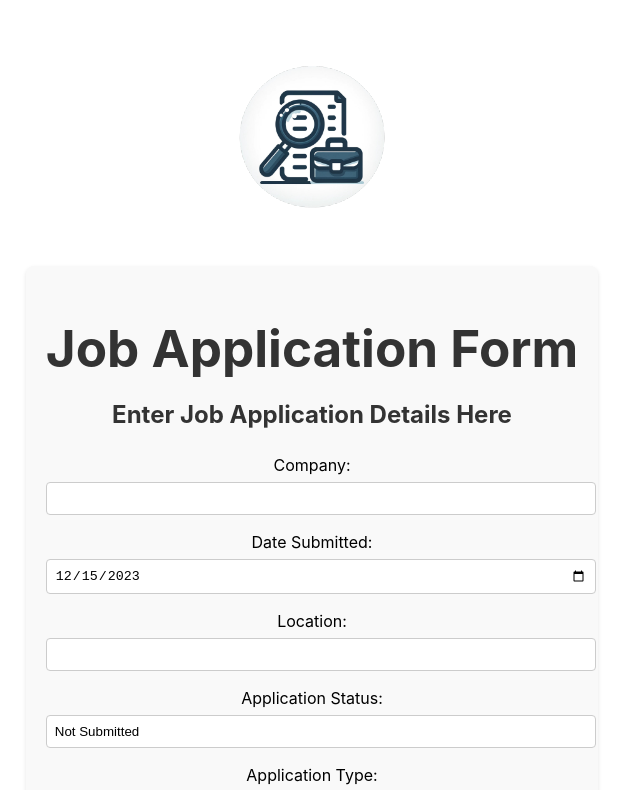
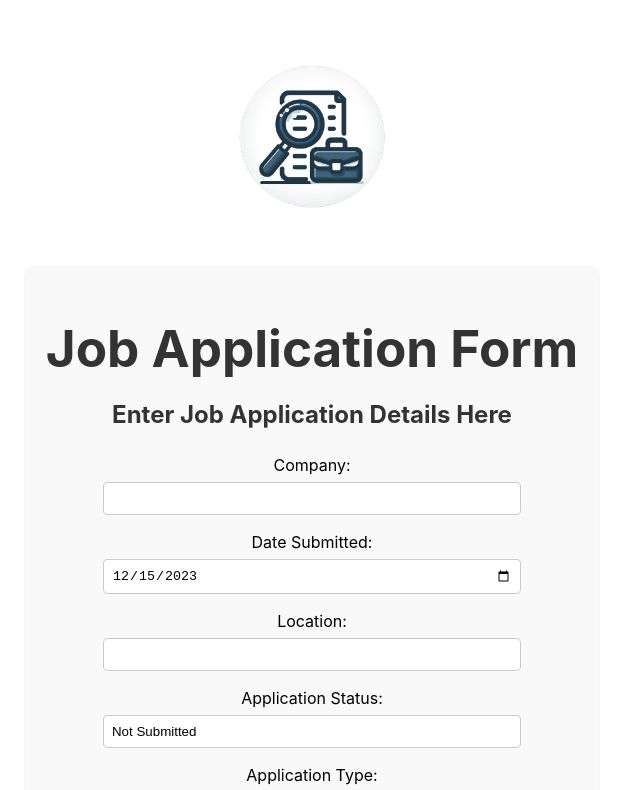
Before and after one commit to ElDuke717/job-application-tracker, a React (Vite) app: page / in a window 1280 px wide. Shown: the top 790 px of the page, without its empty margins (328-968 px from the left). Built offline with nearby package versions, Linux system fonts and the light colour scheme.

Commit message:
center the form fields

```diff
--- a/src/App.css
+++ b/src/App.css
@@ -58,6 +58,7 @@ textarea {
   padding: 8px;
   border: 1px solid #ccc; /* Light grey border */
   border-radius: 4px;
+  max-width: 400px; /* Set a max-width to prevent fields from stretching too wide */
 }
 
 input[type="checkbox"] {
```
